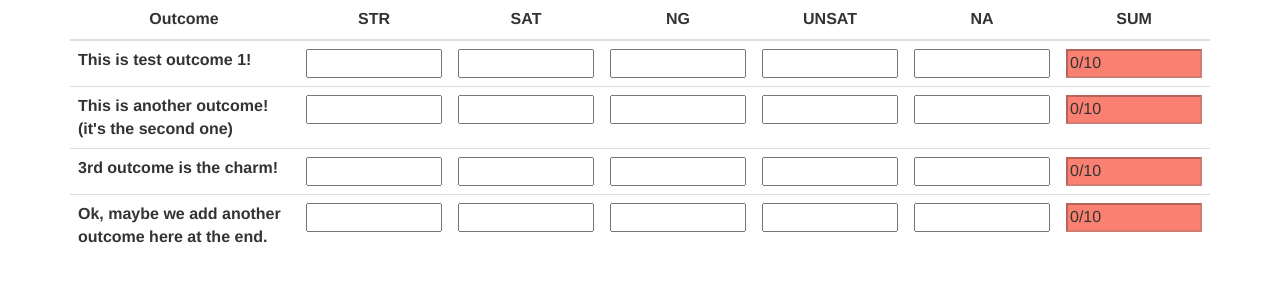
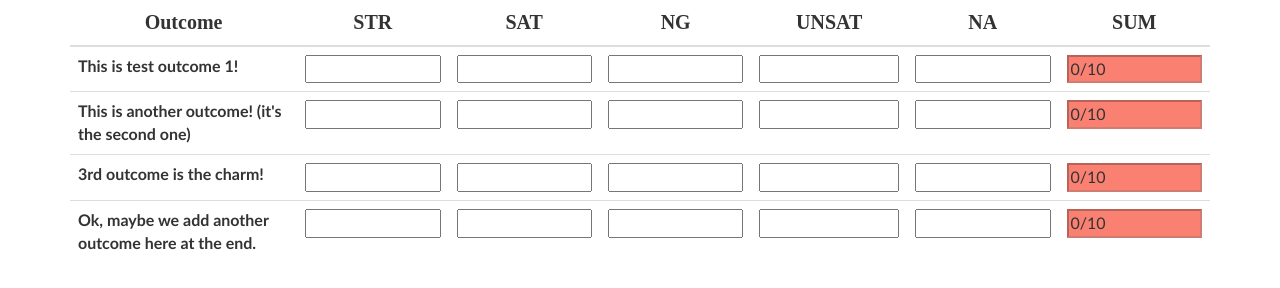
Before and after one commit to samoreGE/surveyDemoV2, a plain HTML site: page index.html in a window 1280 px wide. Drawn offline with nearby package versions, Linux system fonts and the light colour scheme.

Commit message:
Lots of changes
Refactoring throughtout
Monitoring validity of all sums
Made the site match HDX design standards

```diff
--- a/index.html
+++ b/index.html
@@ -8,7 +8,7 @@
 	<div class="container">
 		<table class="table">
 			<thead>
-				<tr class = "namesRow">
+				<tr class = "names-row">
 					<th scope="col" class='top-col'>Outcome</th>
 					<th scope="col" class='top-col'>STR</th>
 					<th scope="col" class='top-col'>SAT</th>
@@ -22,7 +22,6 @@
 
 			</tbody>
 		</table>
-
 	</div>
 	<script src="https://ajax.googleapis.com/ajax/libs/jquery/1.7.1/jquery.min.js "></script>
 	<script src="script.js"></script>
--- a/main.css
+++ b/main.css
@@ -5,12 +5,21 @@ td {
   text-align: center;
 }
 
+.names-row {
+	font-family: Adobe Garamond Pro;
+	font-size: 20px;
+}
+
+.outcome-row{
+	font-family: Trebuchet MS;
+}
+
 .outcome-text {
 	word-wrap: break-word;
 	max-width: 120px;
 }
 
-.outcome-item {
+.outcome-input {
 	align-items: center
 }
 
--- a/script.js
+++ b/script.js
@@ -26,7 +26,6 @@ function addOutcomesFromArray(outcomeArray) {
 	refreshAll();
 }
 
-
 function refreshAll() {
 	console.log("refreshAll()");
 	var i;
@@ -34,6 +33,7 @@ function refreshAll() {
 		console.log("i="+i);
 		refresh(i);
 	}
+	allSumsMatched();
 }
 
 function addNewOutcome(outcomeText) {
@@ -55,12 +55,12 @@ function addOutcome(num, outcomeText) {
 	var newOutcome = $("<tr class=\"outcome-row\" id=\"outcome"+num+"\">");
 	newOutcome.html("\
 		<th scope=\"row\" class=\"outcome-text\" id=\"question"+num+"\">"+outcomeText+"</th>\
-		<td class=\'outcome-item\'><input type=\'number\' min=\"0\" class=\'number-box\' id=\'str"+num+"\'/></td>\
-		<td class=\'outcome-item\'><input type=\'number\' min=\"0\" class=\'number-box\' id=\'sat"+num+"\'/></td>\
-		<td class=\'outcome-item\'><input type=\'number\' min=\"0\" class=\'number-box\' id=\'ng"+num+"\'/></td>\
-		<td class=\'outcome-item\'><input type=\'number\' min=\"0\" class=\'number-box\' id=\'unsat"+num+"\'/></td>\
-		<td class=\'outcome-item\'><input type=\'number\' min=\"0\" class=\'number-box\' id=\'na"+num+"\'/></td>\
-		<td class=\'outcome-item\'><input type=\'text\' min=\"0\" class=\'number-box sum-box\' id=\'sum"+num+"\' disabled /></td>");
+		<td class=\'outcome-input\'><input type=\'number\' min=\"0\" class=\'number-box\' id=\'str"+num+"\'/></td>\
+		<td class=\'outcome-input\'><input type=\'number\' min=\"0\" class=\'number-box\' id=\'sat"+num+"\'/></td>\
+		<td class=\'outcome-input\'><input type=\'number\' min=\"0\" class=\'number-box\' id=\'ng"+num+"\'/></td>\
+		<td class=\'outcome-input\'><input type=\'number\' min=\"0\" class=\'number-box\' id=\'unsat"+num+"\'/></td>\
+		<td class=\'outcome-input\'><input type=\'number\' min=\"0\" class=\'number-box\' id=\'na"+num+"\'/></td>\
+		<td class=\'outcome-input\'><input type=\'text\' min=\"0\" class=\'number-box sum-box\' id=\'sum"+num+"\' disabled /></td>");
 	$("#outcomes").append(newOutcome);
 }
 
@@ -73,6 +73,20 @@ function setSumColor(num, valid) {
 		boxColor=badColor;
 	}
 	$("#sum"+num).css({"background-color": boxColor});
+}
+
+function allSumsMatched() {
+	console.log("allSumsMatched()");
+	var i;
+	var matched=true;
+	for (i = 0; i < totalOutcomes; i++) {
+		console.log("i="+i);
+		var ithSumMatched=getSumOf(i)==totalStudents;
+		console.log("ithSumMatched="+ithSumMatched);
+		matched=matched&&ithSumMatched;
+	}
+	console.log("returning matched="+matched);
+	return matched;
 }
 
 function getSumOf(num) {
```
